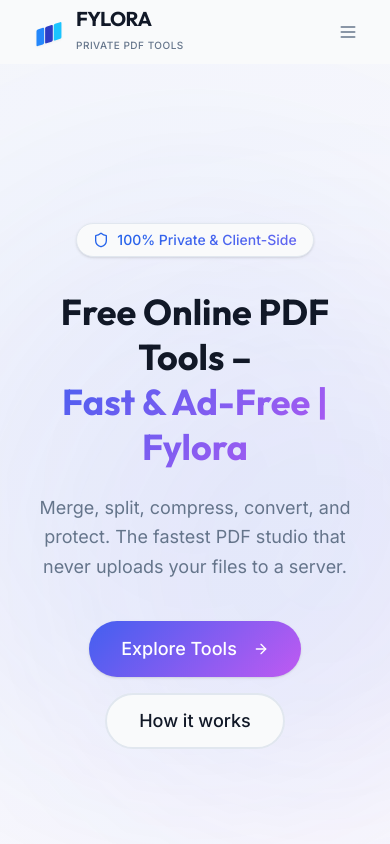
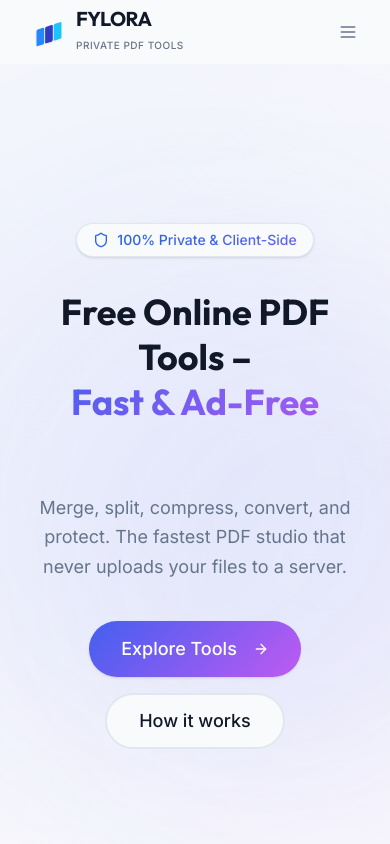
Before and after one commit to asinghchandel082/Fylora, a React (Vite) app: page / in a window 390 px wide. Shown: the top 844 px of the page. Built offline with nearby package versions, Linux system fonts and the light colour scheme.

Commit message:
style: replace hardcoded hero separator with responsive 'by Fylora' block

```diff
--- a/src/pages/Index.tsx
+++ b/src/pages/Index.tsx
@@ -47,7 +47,10 @@
 
             <h1 className="font-display font-bold text-foreground leading-tight text-4xl sm:text-5xl md:text-6xl lg:text-7xl mb-6 break-words">
               Free Online PDF Tools –
-              <span className="block fylora-gradient-text">Fast & Ad-Free | Fylora</span>
+              <span className="block fylora-gradient-text">
+                <span className="block md:inline">Fast & Ad-Free</span>
+                <span className="block md:inline md:ml-3 opacity-90">by Fylora</span>
+              </span>
             </h1>
 
             <p className="text-lg md:text-2xl text-muted-foreground max-w-2xl mx-auto mb-10 leading-relaxed font-light">
```
